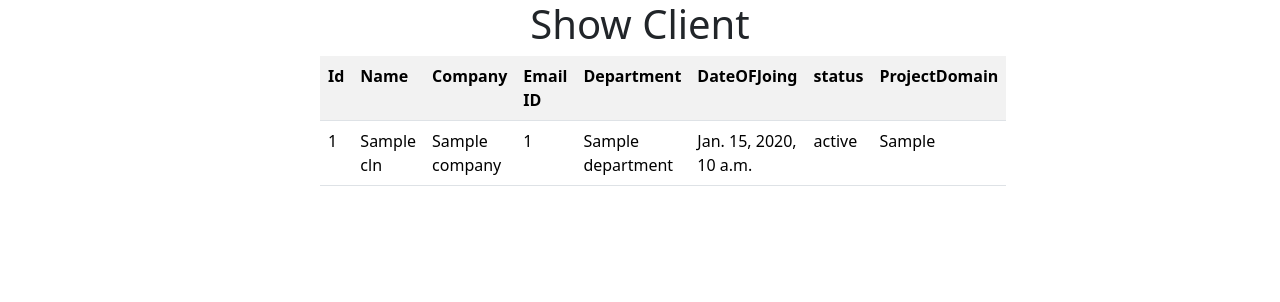
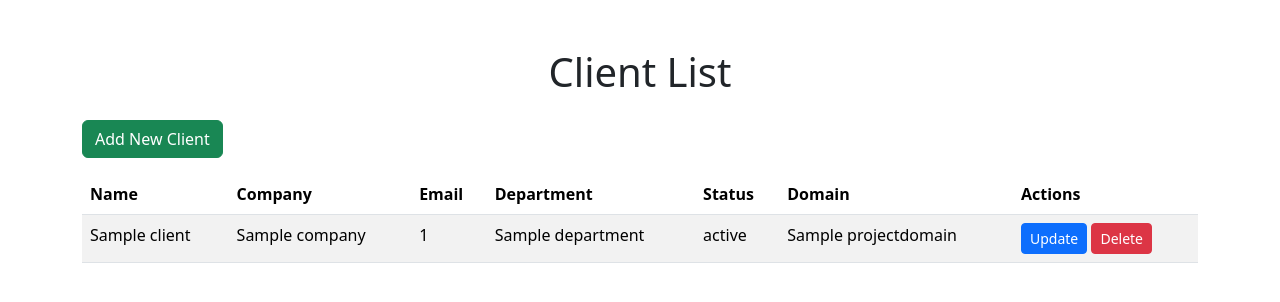
Before and after one commit to dhiraj8396/clientManagamentSystem, a Django app: template ClienManagementSystem/templates/ClientAPP/show.html in a window 1280 px wide. Shown: the top 302 px of the page. Run offline with Django 5.2, Linux system fonts and the light colour scheme; the template is opened without the code that fills it: most values are stand-ins (such as "Sample title", 1, 10 or a date in 2020).

Commit message:
Update show.html

```diff
--- a/ClienManagementSystem/templates/ClientAPP/show.html
+++ b/ClienManagementSystem/templates/ClientAPP/show.html
@@ -2,39 +2,45 @@
 <html lang="en">
 <head>
     <meta charset="UTF-8">
-    <title>Show Laptops</title>
+    <meta name="viewport" content="width=device-width, initial-scale=1.0">
+    <title>Client List</title>
     <link href="https://cdn.jsdelivr.net/npm/bootstrap@5.3.3/dist/css/bootstrap.min.css" rel="stylesheet" integrity="sha384-QWTKZyjpPEjISv5WaRU9OFeRpok6YctnYmDr5pNlyT2bRjXh0JMhjY6hW+ALEwIH" crossorigin="anonymous">
 </head>
 <body>
+    <div class="container mt-5">
+        <h1 class="mb-4" style="text-align:center">Client List</h1>
+        <a href="{% url 'addurl' %}" class="btn btn-success mb-3">Add New Client</a>
 
-<h1 style="text-align:center"> Show Client</h1>
-
-    <table class="table table-striped" style="width:50%; margin-left:25%;">
+        <table class="table table-striped">
+            <thead>
                 <tr>
-            <th>Id</th>
                     <th>Name</th>
                     <th>Company</th>
-            <th>Email ID</th>
+                    <th>Email</th>
                     <th>Department</th>
-            <th>DateOFJoing</th>
-            <th>status</th>
-            <th>ProjectDomain</th>
-
+                    <th>Status</th>
+                    <th>Domain</th>
+                    <th>Actions</th>
                 </tr>
-        {% for cln in client_objes %}
+            </thead>
+            <tbody>
+                {% for client in obj %}
                     <tr>
-            <td>{{cln.id}}</td>
-            <td>{{cln.name}}</td>
-            <td>{{cln.company}}</td>
-            <td>{{cln.email_id}}</td>
-            <td>{{cln.department}}</td>
-            <td>{{cln.dateOfJoining}}</td>
-            <td>{{cln.status}}</td>
-            <td>{{cln.projectDomain}}</td>
+                        <td>{{ client.name }}</td>
+                        <td>{{ client.company }}</td>
+                        <td>{{ client.email_id }}</td>
+                        <td>{{ client.department }}</td>
+                        <td>{{ client.status }}</td>
+                        <td>{{ client.projectdomain }}</td>
+                        <td>
+                            <a href="{% url 'updateurl' client.id %}" class="btn btn-primary btn-sm">Update</a>
+                            <a href="{% url 'deleteurl' client.id %}" class="btn btn-danger btn-sm">Delete</a>
+                        </td>
                     </tr>
                 {% endfor %}
+            </tbody>
         </table>
-
+    </div>
     <script src="https://cdn.jsdelivr.net/npm/bootstrap@5.3.3/dist/js/bootstrap.bundle.min.js" integrity="sha384-YvpcrYf0tY3lHB60NNkmXc5s9fDVZLESaAA55NDzOxhy9GkcIdslK1eN7N6jIeHz" crossorigin="anonymous"></script>
 </body>
 </html>
```
Lines whose indentation alone changed are shown as unchanged.
